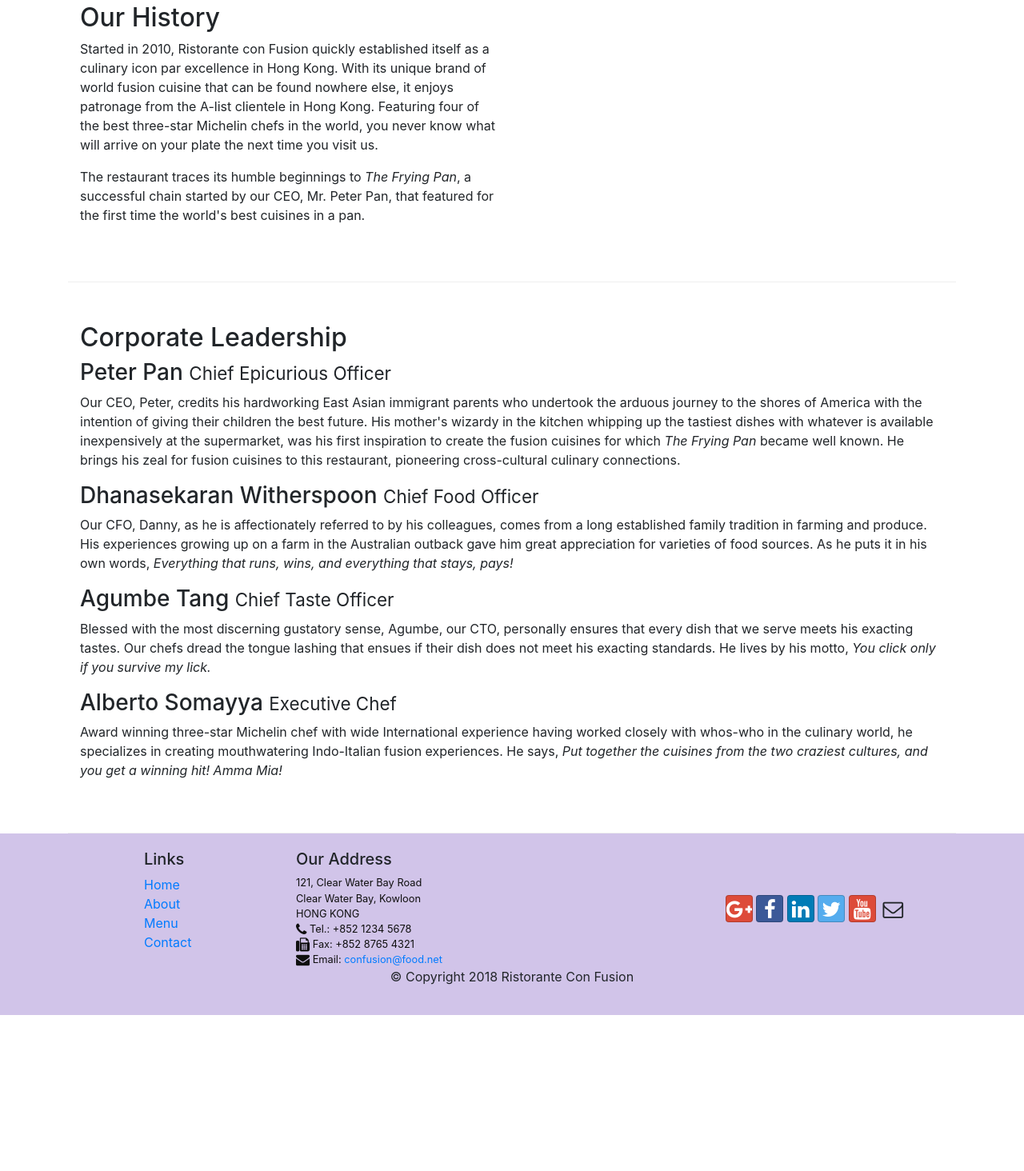
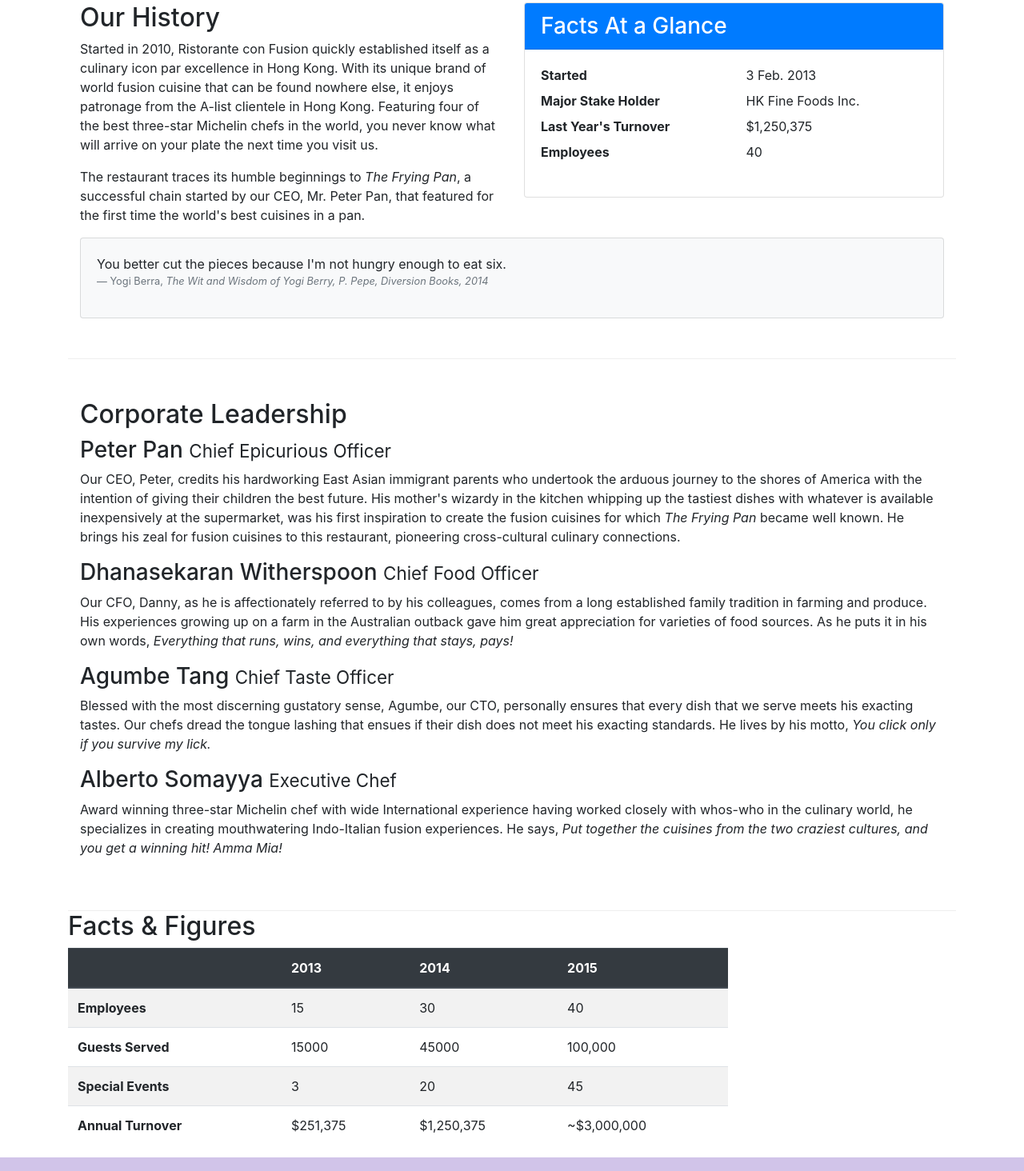
Before and after one commit to sachinkumar1997/bootstrap_work, a website: page aboutus.html in a window 1280 px wide. Shown: the part 512-1976 px from the top of the page at 80% size. Before the commit the page ends 1781 px from the top, so only its background shows below. Drawn offline with nearby package versions, Linux system fonts and the light colour scheme.

Commit message:
Tables and Cards

```diff
--- a/aboutus.html
+++ b/aboutus.html
@@ -66,7 +66,33 @@
                 <p>Started in 2010, Ristorante con Fusion quickly established itself as a culinary icon par excellence in Hong Kong. With its unique brand of world fusion cuisine that can be found nowhere else, it enjoys patronage from the A-list clientele in Hong Kong.  Featuring four of the best three-star Michelin chefs in the world, you never know what will arrive on your plate the next time you visit us.</p>
                 <p>The restaurant traces its humble beginnings to <em>The Frying Pan</em>, a successful chain started by our CEO, Mr. Peter Pan, that featured for the first time the world's best cuisines in a pan.</p>
             </div>
-            <div>
+            <div class="col-sm">
+                <div class="card">
+                    <h3 class="card-header bg-primary text-white">Facts At a Glance</h3>
+                    <div class="card-body">
+                        <dl class="row">
+                            <dt class="col-6">Started</dt>
+                            <dd class="col-6">3 Feb. 2013</dd>
+                            <dt class="col-6">Major Stake Holder</dt>
+                            <dd class="col-6">HK Fine Foods Inc.</dd>
+                            <dt class="col-6">Last Year's Turnover</dt>
+                            <dd class="col-6">$1,250,375</dd>
+                            <dt class="col-6">Employees</dt>
+                            <dd class="col-6">40</dd>
+                        </dl>
+                    </div>
+                </div>
+            </div>
+            <div class="col-12">
+                <div class="card card-body bg-light">
+                    <blockquote class="blockqoute">
+                        <p class="mb-0">You better cut the pieces because I'm not hungry enough to eat six.</p>
+                        <footer class="blockquote-footer">Yogi Berra,
+                            <cite title="Source Title">The Wit and Wisdom of Yogi Berry, P. Pepe, Diversion Books, 2014</cite>
+
+                        </footer>
+                    </blockquote>
+                </div>
             </div>
         </div>
 
@@ -84,7 +110,50 @@
                 <p class="d-none d-sm-block">Award winning three-star Michelin chef with wide International experience having worked closely with whos-who in the culinary world, he specializes in creating mouthwatering Indo-Italian fusion experiences. He says, <em>Put together the cuisines from the two craziest cultures, and you get a winning hit! Amma Mia!</em></p>
             </div>
        </div>
-
+       <div class="row row-content">
+           <div class="col-12 col-sm-9">
+               <h2>Facts &amp; Figures</h2>
+                <div class="table-responsive">
+                    <table class="table table-striped">
+                        <thead class="thead-dark">
+                            <tr>
+                                <th>&nbsp;</th>
+                                <th>2013</th>
+                                <th>2014</th>
+                                <th>2015</th>
+                            </tr>
+                        </thead>
+                        <tbody>
+                            <tr>
+                                <th>Employees</th>
+                                <td>15</td>
+                                <td>30</td>
+                                <td>40</td>
+                            </tr>
+                            <tr>
+                                <th>Guests Served</th>
+                                <td>15000</td>
+                                <td>45000</td>
+                                <td>100,000</td>
+                            </tr>
+                            <tr>
+                                <th>Special Events</th>
+                                <td>3</td>
+                                <td>20</td>
+                                <td>45</td>
+                            </tr>
+                            <tr>
+                                <th>Annual Turnover</th>
+                                <td>$251,375</td>
+                                <td>$1,250,375</td>
+                                <td>~$3,000,000</td>
+                            </tr>
+                        </tbody>
+                    </table>
+                </div>
+           </div>
+           <div class="col-12 col-sm-3"></div>
+       </div>
     </div>
 
     <footer class="footer">
```
